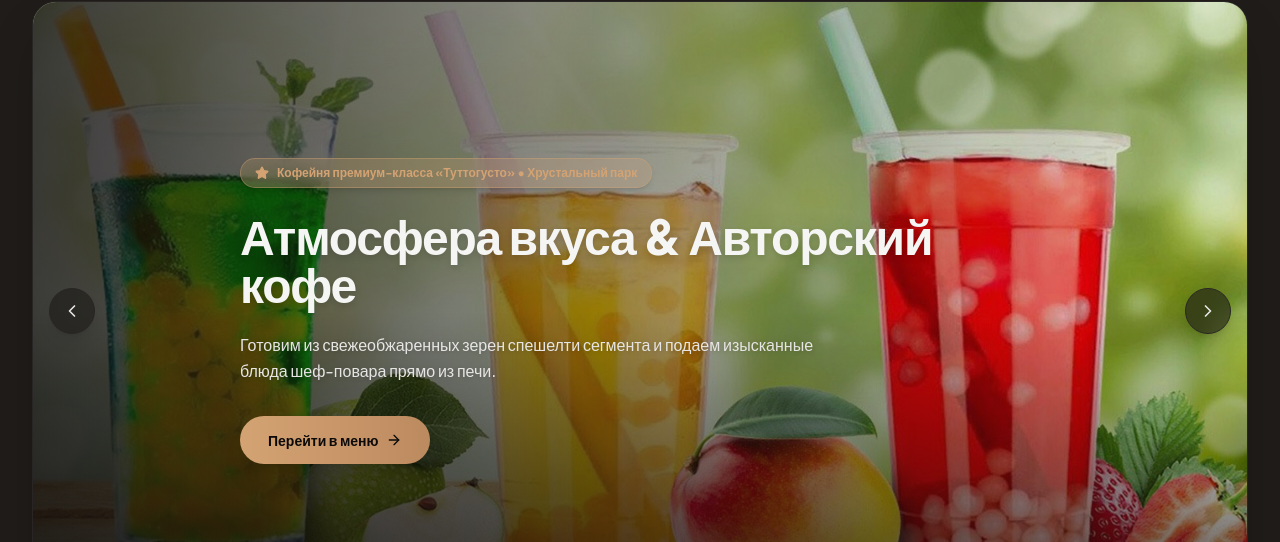
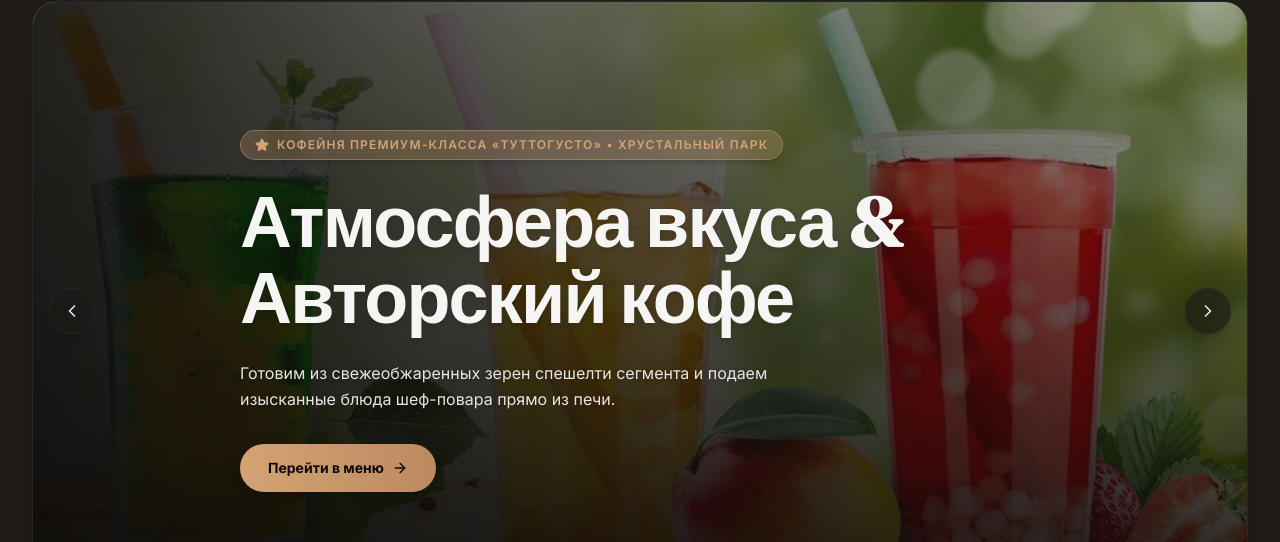
Before and after one commit to ReDLiX123/tuttogusto, a Next.js app: page / in a window 1280 px wide. Shown: the part 109-651 px from the top of the page. Built offline with nearby package versions, Linux system fonts and the light colour scheme; no server answers; the database is empty.

Commit message:
feat: implement premium typography with Fraunces & Inter fonts, typography scale, and hero overlay

```diff
--- a/src/app/globals.css
+++ b/src/app/globals.css
@@ -1,4 +1,9 @@
 @import "tailwindcss";
+
+@theme {
+  --font-heading: var(--font-heading), serif;
+  --font-sans: var(--font-body), sans-serif;
+}
 
 @layer base {
   :root {
@@ -12,10 +17,14 @@
     --text-secondary: #A8A29E;
   }
 
+  h1, h2, h3, h4, .heading {
+    font-family: var(--font-heading), serif;
+  }
+
   body {
     background-color: var(--bg-primary);
     color: var(--text-primary);
-    font-family: 'Plus Jakarta Sans', sans-serif;
+    font-family: var(--font-body), sans-serif;
     overflow-x: hidden;
   }
 }
--- a/src/app/layout.tsx
+++ b/src/app/layout.tsx
@@ -1,5 +1,5 @@
 import type { Metadata } from 'next';
-import { Plus_Jakarta_Sans } from 'next/font/google';
+import { Inter, Fraunces } from 'next/font/google';
 import './globals.css';
 import { CartProvider } from '@/presentation/context/CartContext';
 import { Navbar } from '@/presentation/components/layout/Navbar';
@@ -7,10 +7,17 @@ import { Footer } from '@/presentation/components/layout/Footer';
 import { CartDrawer } from '@/presentation/components/cart/CartDrawer';
 import { SchemaOrg } from '@/presentation/components/seo/SchemaOrg';
 
-const jakarta = Plus_Jakarta_Sans({
+const inter = Inter({
+  subsets: ['latin', 'cyrillic'],
+  weight: ['400', '500', '600', '700', '800'],
+  variable: '--font-body',
+  display: 'swap',
+});
+
+const fraunces = Fraunces({
   subsets: ['latin'],
-  weight: ['400', '500', '600', '700', '800'],
-  variable: '--font-jakarta',
+  variable: '--font-heading',
+  display: 'swap',
 });
 
 const baseUrl = process.env.NEXT_PUBLIC_SITE_URL || 'https://tuttogusto.ru';
@@ -51,8 +58,8 @@ export const metadata: Metadata = {
 
 export default function RootLayout({ children }: { children: React.ReactNode }) {
   return (
-    <html lang="ru" className={`${jakarta.variable} scroll-smooth`}>
-      <body className="bg-[#1F1C19] text-stone-100 min-h-screen flex flex-col antialiased selection:bg-[#D4A373] selection:text-stone-950">
+    <html lang="ru" className={`${inter.variable} ${fraunces.variable} scroll-smooth`}>
+      <body className="font-sans bg-[#1F1C19] text-stone-100 min-h-screen flex flex-col antialiased selection:bg-[#D4A373] selection:text-stone-950">
         <SchemaOrg />
         <CartProvider>
           <Navbar />
--- a/src/presentation/components/catalog/ProductCard.tsx
+++ b/src/presentation/components/catalog/ProductCard.tsx
@@ -90,10 +90,10 @@ export const ProductCard: React.FC<ProductCardProps> = ({ product: rawProduct, o
         {/* Content with 2-line title container height */}
         <div className="p-4 sm:p-5 flex-1 flex flex-col justify-between space-y-3">
           <div className="space-y-1.5">
-            <h3 className="min-h-[2.5rem] sm:min-h-[2.75rem] text-sm sm:text-base font-bold text-stone-100 group-hover:text-[#D4A373] transition-colors line-clamp-2 leading-tight flex items-center">
+            <h3 className="min-h-[2.5rem] sm:min-h-[2.75rem] font-heading text-base sm:text-xl font-semibold text-stone-100 group-hover:text-[#D4A373] transition-colors line-clamp-2 leading-snug flex items-center">
               {product.title}
             </h3>
-            <p className="h-9 text-xs text-stone-400 line-clamp-2 leading-relaxed font-normal overflow-hidden">
+            <p className="h-9 text-xs sm:text-sm text-stone-400 line-clamp-2 leading-relaxed font-normal overflow-hidden">
               {product.description}
             </p>
           </div>
--- a/src/presentation/components/home/HeroSlider.tsx
+++ b/src/presentation/components/home/HeroSlider.tsx
@@ -115,9 +115,9 @@ export const HeroSlider: React.FC = () => {
             className="object-cover pointer-events-none"
             priority
           />
-          {/* Lighter, softer overlay gradient for brighter food photos */}
-          <div className="absolute inset-0 bg-gradient-to-r from-stone-950/80 via-stone-950/40 to-transparent pointer-events-none" />
-          <div className="absolute inset-0 bg-gradient-to-t from-stone-950/70 via-transparent to-transparent pointer-events-none" />
+          {/* High-contrast multi-layer gradient overlay for maximum text legibility */}
+          <div className="absolute inset-0 bg-gradient-to-r from-stone-950/90 via-stone-950/60 to-stone-950/30 pointer-events-none" />
+          <div className="absolute inset-0 bg-gradient-to-t from-stone-950/90 via-stone-950/40 to-transparent pointer-events-none" />
 
           {/* Slide Content */}
           <div className="relative z-10 h-full max-w-4xl mx-auto px-6 md:px-12 flex flex-col justify-center space-y-6">
@@ -125,7 +125,7 @@ export const HeroSlider: React.FC = () => {
               initial={{ y: 15, opacity: 0 }}
               animate={{ y: 0, opacity: 1 }}
               transition={{ delay: 0.2, duration: 0.4 }}
-              className="inline-flex items-center gap-2 bg-[#D4A373]/25 border border-[#D4A373]/40 text-[#D4A373] text-xs font-bold px-3.5 py-1.5 rounded-full w-fit backdrop-blur-md shadow-md"
+              className="inline-flex items-center gap-2 bg-[#D4A373]/25 border border-[#D4A373]/40 text-[#D4A373] text-xs font-semibold uppercase tracking-widest px-3.5 py-1.5 rounded-full w-fit backdrop-blur-md shadow-md"
             >
               <Star className="w-3.5 h-3.5 fill-[#D4A373] text-[#D4A373]" />
               <span>{SLIDES[current].subtitle}</span>
@@ -135,7 +135,7 @@ export const HeroSlider: React.FC = () => {
               initial={{ y: 15, opacity: 0 }}
               animate={{ y: 0, opacity: 1 }}
               transition={{ delay: 0.3, duration: 0.4 }}
-              className="text-3xl md:text-5xl font-black text-stone-100 tracking-tight leading-none drop-shadow-md"
+              className="font-heading text-4xl sm:text-6xl md:text-7xl font-bold text-stone-100 tracking-tight leading-[1.05] drop-shadow-md"
             >
               {SLIDES[current].title}
             </motion.h1>
@@ -144,7 +144,7 @@ export const HeroSlider: React.FC = () => {
               initial={{ y: 15, opacity: 0 }}
               animate={{ y: 0, opacity: 1 }}
               transition={{ delay: 0.4, duration: 0.4 }}
-              className="text-sm md:text-base text-stone-200 max-w-xl leading-relaxed drop-shadow-sm font-medium"
+              className="text-base font-normal text-stone-200 max-w-xl leading-relaxed drop-shadow-sm"
             >
               {SLIDES[current].description}
             </motion.p>
@@ -157,7 +157,7 @@ export const HeroSlider: React.FC = () => {
             >
               <Link
                 href={SLIDES[current].ctaLink}
-                className="inline-flex items-center gap-2 bg-gradient-to-r from-[#D4A373] to-[#BC8A5F] hover:from-[#E5B484] text-stone-950 px-7 py-3.5 rounded-full font-extrabold text-sm shadow-xl transition-all transform hover:scale-105"
+                className="inline-flex items-center gap-2 bg-gradient-to-r from-[#D4A373] to-[#BC8A5F] hover:from-[#E5B484] text-stone-950 px-7 py-3.5 rounded-full font-bold text-sm shadow-xl transition-all transform hover:scale-105"
               >
                 <span>{SLIDES[current].ctaText}</span>
                 <ArrowRight className="w-4 h-4" />
@@ -167,7 +167,7 @@ export const HeroSlider: React.FC = () => {
         </motion.div>
       </AnimatePresence>
 
-      {/* Navigation Arrows (Hidden on mobile <640px to prevent text obstruction, visible on tablet & desktop) */}
+      {/* Navigation Arrows */}
       <button
         onClick={handleManualPrev}
         className="hidden sm:flex absolute left-4 top-1/2 -translate-y-1/2 z-20 p-3 bg-stone-900/60 hover:bg-stone-900 text-stone-200 rounded-full backdrop-blur-sm border border-stone-800 transition-all hover:scale-110 active:scale-95 shadow-lg select-none"
--- a/src/presentation/components/home/RecommendedCarousel.tsx
+++ b/src/presentation/components/home/RecommendedCarousel.tsx
@@ -101,11 +101,11 @@ export const RecommendedCarousel: React.FC<RecommendedCarouselProps> = ({ produc
       {/* Section Header */}
       <div className="flex items-end justify-between gap-4">
         <div>
-          <div className="inline-flex items-center gap-1.5 text-xs font-extrabold text-[#D4A373] uppercase tracking-widest mb-1">
+          <div className="inline-flex items-center gap-1.5 text-xs font-semibold text-[#D4A373] uppercase tracking-widest mb-1">
             <Star className="w-3.5 h-3.5 fill-[#D4A373] text-[#D4A373]" />
             <span>Специальный выбор</span>
           </div>
-          <h2 className="text-xl sm:text-3xl font-black text-stone-100">
+          <h2 className="font-heading text-2xl sm:text-4xl font-semibold leading-tight text-stone-100">
             Рекомендуем попробовать
           </h2>
         </div>
--- /dev/null
+++ b/tailwind.config.ts
@@ -0,0 +1,25 @@
+import type { Config } from 'tailwindcss';
+
+const config: Config = {
+  content: [
+    './src/pages/**/*.{js,ts,jsx,tsx,mdx}',
+    './src/components/**/*.{js,ts,jsx,tsx,mdx}',
+    './src/presentation/**/*.{js,ts,jsx,tsx,mdx}',
+    './src/app/**/*.{js,ts,jsx,tsx,mdx}',
+  ],
+  theme: {
+    extend: {
+      fontFamily: {
+        heading: ['var(--font-heading)', 'serif'],
+        sans: ['var(--font-body)', 'sans-serif'],
+      },
+      letterSpacing: {
+        tightest: '-0.05em',
+        widest: '0.15em',
+      },
+    },
+  },
+  plugins: [],
+} satisfies Config;
+
+export default config;
```
